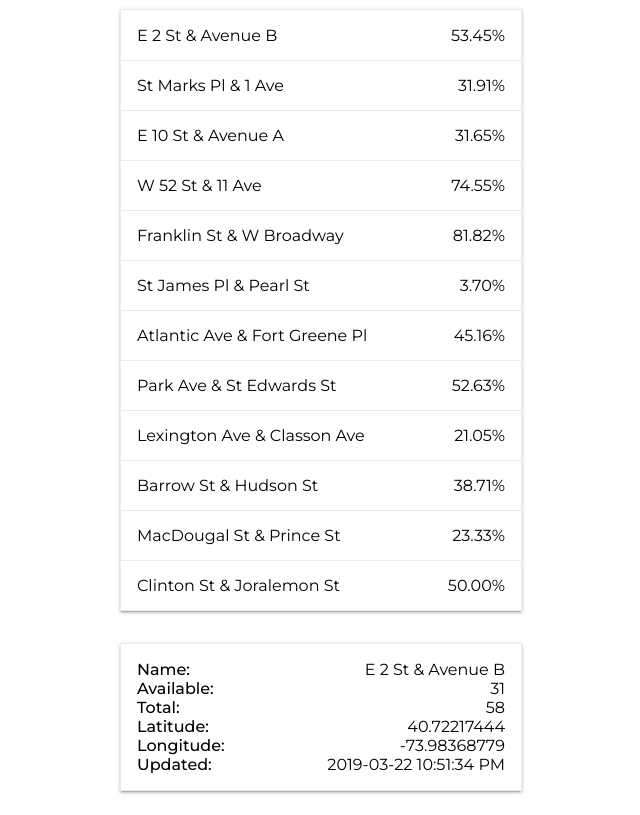
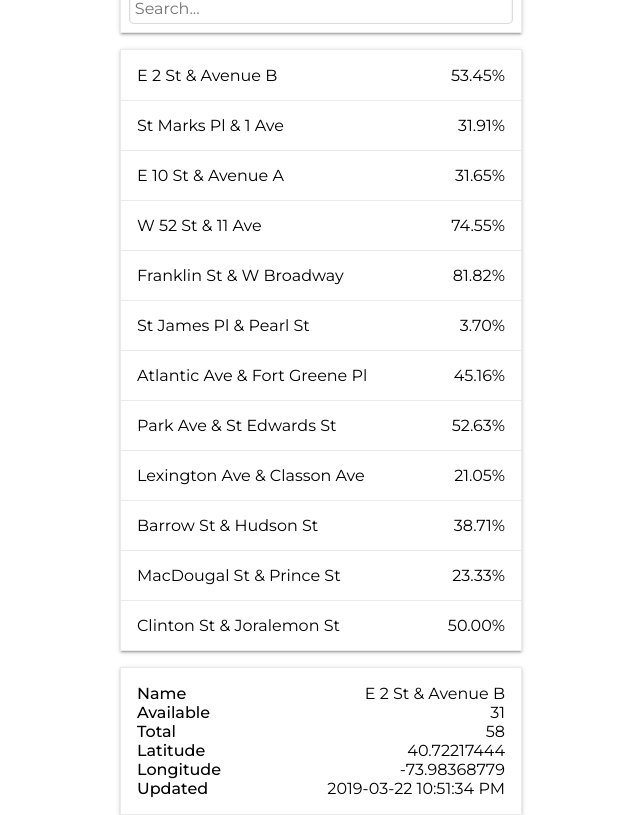
Before and after one commit to alex996/nyc-citi-bikes, a React (Create React App) app: page / in a window 1280 px wide. Shown: the whole page, without its empty margins (319-959 px from the left). Built offline with nearby package versions, Linux system fonts and the light colour scheme.

Commit message:
[feat] Search box

```diff
--- a/src/App.js
+++ b/src/App.js
@@ -1,22 +1,40 @@
 import React, { useState, useEffect } from 'react'
-import { StationList, StationPane } from './Stations'
+import debounce from 'lodash/debounce'
+import { StationList, StationPane, StationSearch } from './Stations'
 import { Loader } from './Utils'
 import data from './data.json'
 
 const stationsFilter = ({ statusValue, testStation }) => statusValue === 'In Service' && !testStation
 
+const allStations = data.stationBeanList.filter(stationsFilter)
+
 const App = props => {
   const [stations, setStations] = useState([])
   const [loading, setLoading] = useState(true)
   const [station, setStation] = useState(null)
+  const [query, setQuery] = useState('')
 
-  const onSelect = id => setStation(stations.find(station => station.id === +id))
+  const onSelect = debounce(
+    id => setStation(stations.find(station => station.id === +id)), 50
+  )
+
+  const onSearch = query => {
+    setQuery(query)
+
+    const filtered = query
+      ? allStations.filter(
+        station => station.stationName.toUpperCase().includes(query.toUpperCase()) // case-insensitive
+      )
+      : allStations
+
+    setStations(filtered)
+    setStation(filtered[0])
+  }
 
   useEffect(() => {
-    const stations = data.stationBeanList.filter(stationsFilter)
-    setStations(stations)
+    setStations(allStations)
     setLoading(false)
-    setStation(stations[0])
+    setStation(allStations[0])
   }, [])
 
   if (loading) {
@@ -25,6 +43,7 @@ const App = props => {
 
   return (
     <>
+      <StationSearch query={query} onSearch={onSearch} />
       <StationList stations={stations} onSelect={onSelect} />
       <StationPane station={station} />
     </>
--- a/src/Stations/List.js
+++ b/src/Stations/List.js
@@ -1,21 +1,17 @@
 import React from 'react'
 import PropTypes from 'prop-types'
-import debounce from 'lodash/debounce'
+
 import { FixedSizeList as List } from 'react-window'
 import { Box } from '../Utils'
 import StationRow from './Row'
 import Station from './type'
 
 const StationList = ({ className, height, onSelect, rowHeight, stations, width }) => {
-  const handleSelect = target => {
+  const onMouseOver = ({ target }) => {
     onSelect(target.dataset.id || target.closest('div').dataset.id)
   }
 
-  const handleMouseOver = debounce(handleSelect, 50)
-
-  const onMouseOver = ({ target }) => handleMouseOver(target)
-
-  const data = { stations, onMouseOver }
+  const data = { onMouseOver, stations }
 
   return (
     <Box>
--- a/src/Stations/Pane.js
+++ b/src/Stations/Pane.js
@@ -5,26 +5,26 @@ import Station from './type'
 
 const StationPane = ({ className, height, station, width }) => (
   <Box style={{ height, width }}>
-    <ul className={className}>
+    {station && <ul className={className}>
       <li>
-        <strong>Name:</strong> <span>{station.stationName}</span>
+        <strong>Name</strong> <span>{station.stationName}</span>
       </li>
       <li>
-        <strong>Available:</strong> <span>{station.availableDocks}</span>
+        <strong>Available</strong> <span>{station.availableDocks}</span>
       </li>
       <li>
-        <strong>Total:</strong> <span>{station.totalDocks}</span>
+        <strong>Total</strong> <span>{station.totalDocks}</span>
       </li>
       <li>
-        <strong>Latitude:</strong> <span>{station.latitude}</span>
+        <strong>Latitude</strong> <span>{station.latitude}</span>
       </li>
       <li>
-        <strong>Longitude:</strong> <span>{station.longitude}</span>
+        <strong>Longitude</strong> <span>{station.longitude}</span>
       </li>
       <li>
-        <strong>Updated:</strong> <span>{station.lastCommunicationTime}</span>
+        <strong>Updated</strong> <span>{station.lastCommunicationTime}</span>
       </li>
-    </ul>
+    </ul>}
   </Box>
 )
 
@@ -38,7 +38,7 @@ StationPane.propTypes = {
 StationPane.defaultProps = {
   className: 'station-pane',
   height: 200,
-  station: {},
+  station: null,
   width: 400
 }
 
--- /dev/null
+++ b/src/Stations/Search.js
@@ -0,0 +1,35 @@
+import React from 'react'
+import PropTypes from 'prop-types'
+import { Box } from '../Utils'
+
+const StationSearch = ({ className, height, onSearch, placeholder, query, width }) => {
+  const onChange = ({ target: { value } }) => onSearch(value)
+
+  return (
+    <Box style={{ height, width }}>
+      <div className={className}>
+        <input value={query} onChange={onChange} placeholder={placeholder} />
+      </div>
+    </Box>
+  )
+}
+
+StationSearch.propTypes = {
+  className: PropTypes.string,
+  height: PropTypes.number,
+  onSearch: PropTypes.func,
+  placeholder: PropTypes.string,
+  query: PropTypes.string,
+  width: PropTypes.number
+}
+
+StationSearch.defaultProps = {
+  className: 'station-search',
+  height: 50,
+  onSearch: f => f,
+  placeholder: 'Search...',
+  query: '',
+  width: 400
+}
+
+export default StationSearch
--- a/src/Stations/index.js
+++ b/src/Stations/index.js
@@ -1,3 +1,5 @@
 export { default as StationList } from './List'
 
 export { default as StationPane } from './Pane'
+
+export { default as StationSearch } from './Search'
--- a/src/style.scss
+++ b/src/style.scss
@@ -3,8 +3,10 @@
 $light-gray: #eaeaea;
 $dark-gray: rgba(0,0,0,.14);
 
+$font-family: 'Montserrat', serif;
+
 html {
-  font-family: "Montserrat", serif;
+  font-family: $font-family;
 }
 
 body {
@@ -24,7 +26,7 @@ body {
   display: flex;
   border: 1px solid $light-gray;
   box-shadow: 0 2px 2px 0 $dark-gray, 0 3px 1px -2px $dark-gray, 0 1px 5px 0 $dark-gray;
-  margin: 1rem;
+  margin: 0.5rem 0;
 }
 
 .loader {
@@ -70,3 +72,23 @@ body {
     }
   }
 }
+
+.station-search {
+  flex: 1;
+  display: flex;
+
+  input {
+    flex: 1;
+    margin: 0.5rem;
+    border-radius: 0.3rem;
+    padding: 0.3rem;
+    border: 1px solid $dark-gray;
+    box-shadow: inset 0 1px 2px $dark-gray;
+    font-size: 1rem;
+
+    &::placeholder {
+      font-family: $font-family;
+      font-size: 1rem;
+    }
+  }
+}
```
